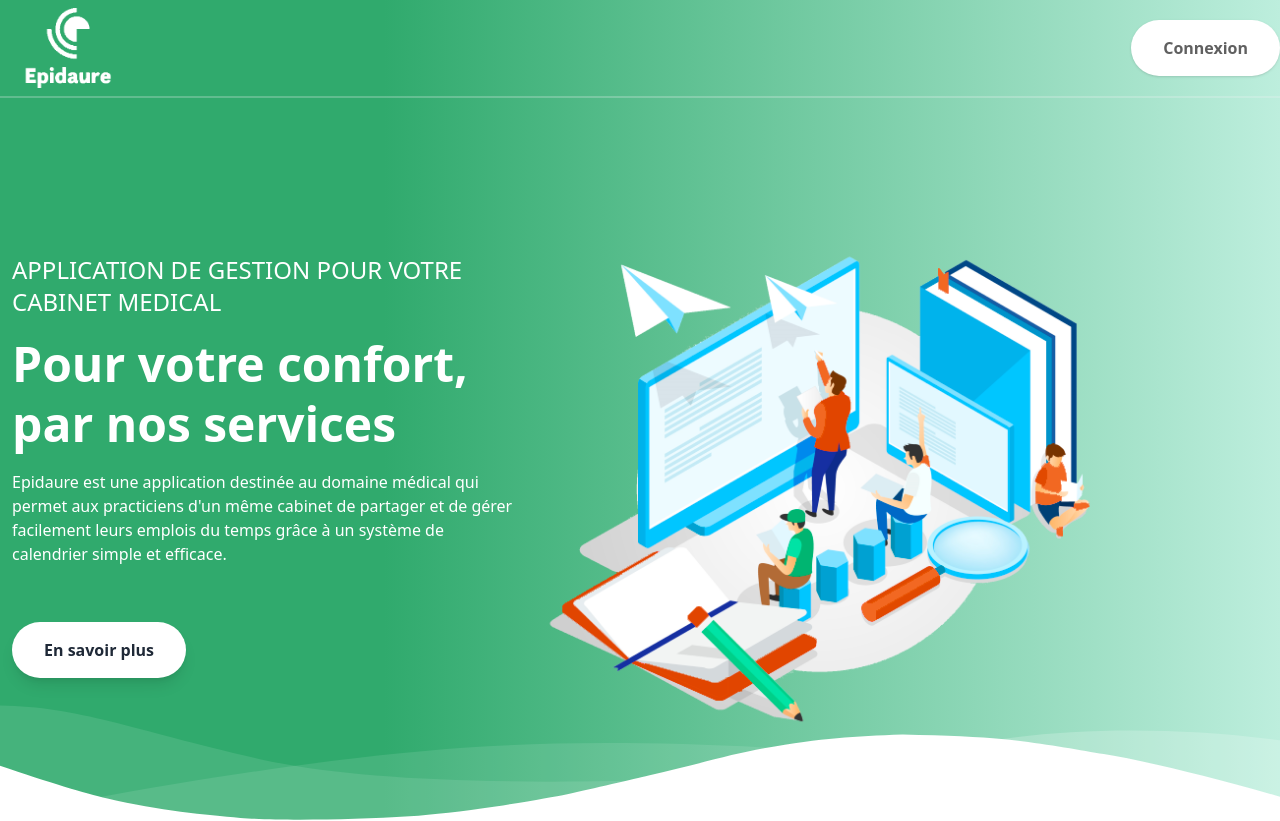
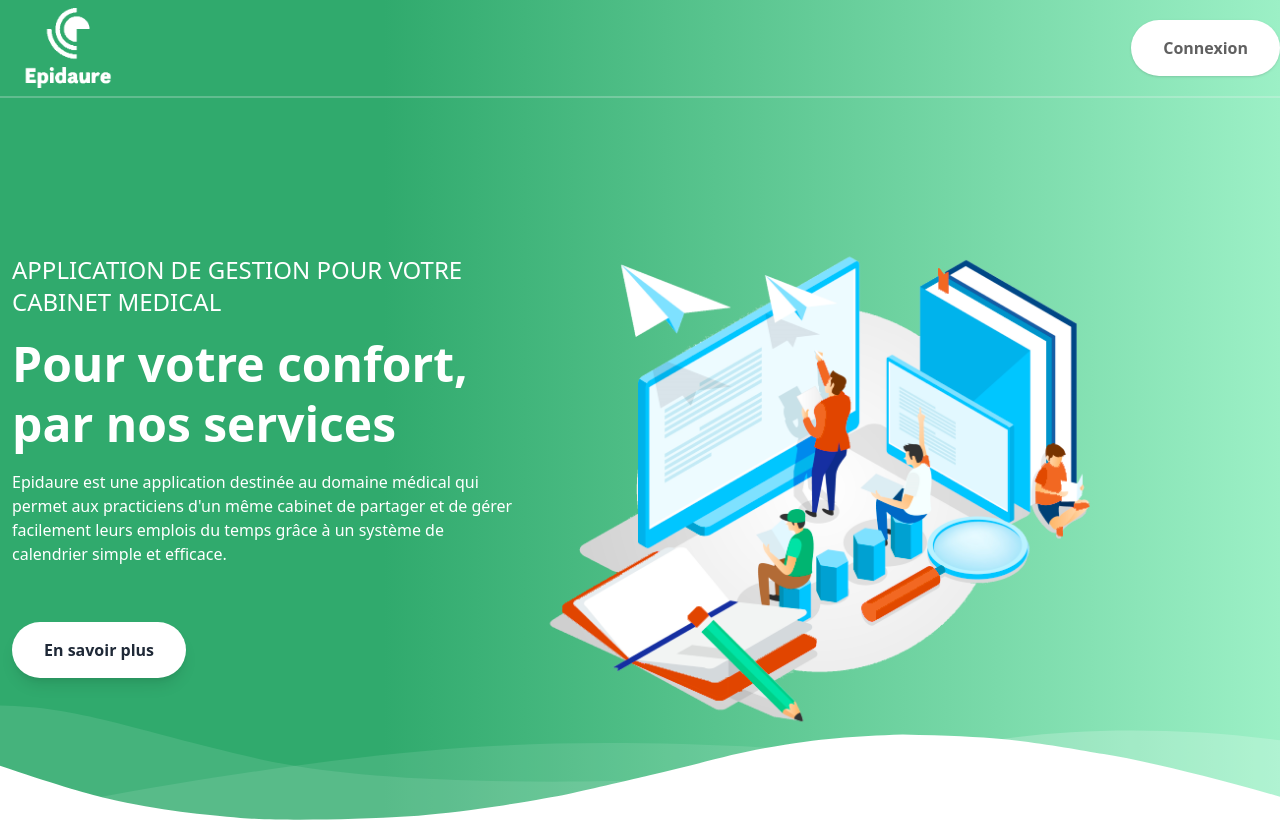
Before and after one commit to MatthiasBlc/Epidaure_Front, a React (Create React App) app: page / in a window 1280 px wide. Shown: the top 821 px of the page. Built offline with nearby package versions, Linux system fonts and the light colour scheme; no server answers.

Commit message:
gradient darker

```diff
--- a/src/index.css
+++ b/src/index.css
@@ -33,3 +33,7 @@
 #addUser {
   display: none;
 }
+
+.gradient {
+  background: linear-gradient(90deg, #30aa6d 30%, #9cf0c6  100%);
+}
--- a/src/pages/HomePage/Home.js
+++ b/src/pages/HomePage/Home.js
@@ -26,7 +26,7 @@ const Home = () => {
 
   return (
     <>
-      <div className="leading-normal tracking-normal text-white gradient">
+      <div className="bgheader leading-normal tracking-normal text-white gradient">
         <div className="pt-24">
           {/* <!-- Section 1 --> */}
           <div className="container px-3 mx-auto flex flex-wrap flex-col md:flex-row items-center">
```
Also changed, not shown: src/tailwind.css.
